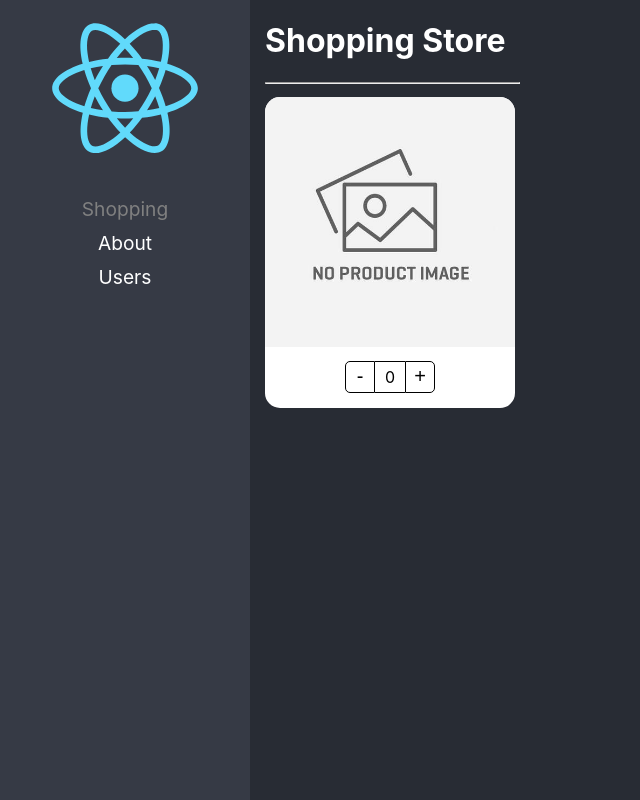
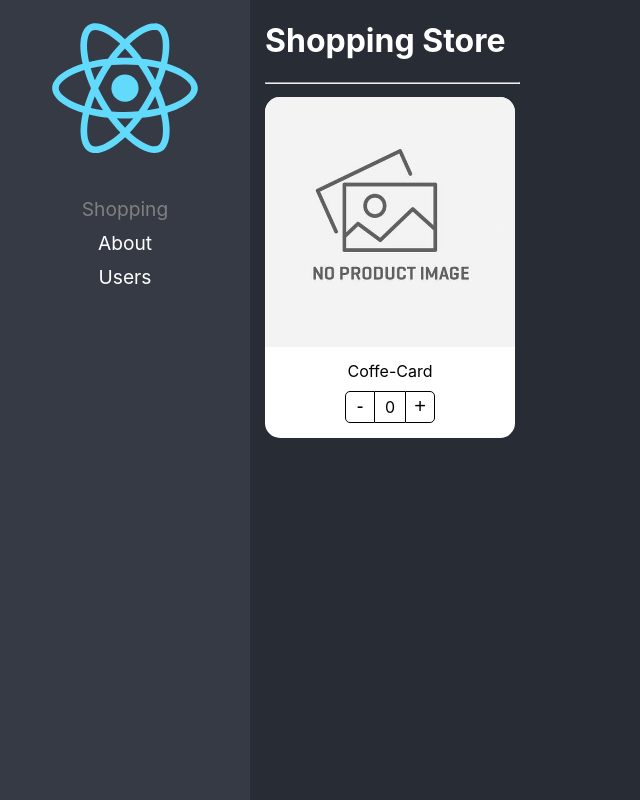
Before and after one commit to D-Perez85/React-With-TS, a React (Create React App) app: page /shopping in a window 1280 px wide. Shown: the whole page, without its empty margins (0-640 px from the left). Built offline with nearby package versions, Linux system fonts and the light colour scheme.

Commit message:
ProductTitle Component

```diff
--- /dev/null
+++ b/src/compound-pattern/components/ProductTitle.tsx
@@ -0,0 +1,13 @@
+import { useContext } from "react";
+import { ProductContext } from "./ProductCard";
+import styles from "../styles/styles.module.css";
+
+export const ProductTitle = ({ title }: { title?: string }) => {
+  const { product } = useContext(ProductContext);
+
+  return (
+    <span className={styles.productDescription}>
+      {title ? title : product.title}
+    </span>
+  );
+};
--- a/src/compound-pattern/pages/ShoppingPage.tsx
+++ b/src/compound-pattern/pages/ShoppingPage.tsx
@@ -1,6 +1,7 @@
 import ProductCard from "../components/ProductCard"
 import { ProductImg } from "../components/ProductImage"
 import { ProductButtons } from '../components/ProductButtons';
+import { ProductTitle } from "../components/ProductTitle";
 
 const product ={
         id: '1',
@@ -15,6 +16,7 @@ const ShoppingPage = () => {
         <div style={{display: 'flex', flexDirection: 'row', flexWrap: 'wrap'}}>
               <ProductCard product={product}>
                       <ProductImg/>
+                      <ProductTitle/>
                       <ProductButtons/>
             </ProductCard>
         </div>
--- a/src/compound-pattern/styles/styles.module.css
+++ b/src/compound-pattern/styles/styles.module.css
@@ -15,6 +15,8 @@
 
 .productDescription {
     margin: 10px;
+    display: flex;
+    justify-content: center;
 }
 
 .buttonsContainer {
```
